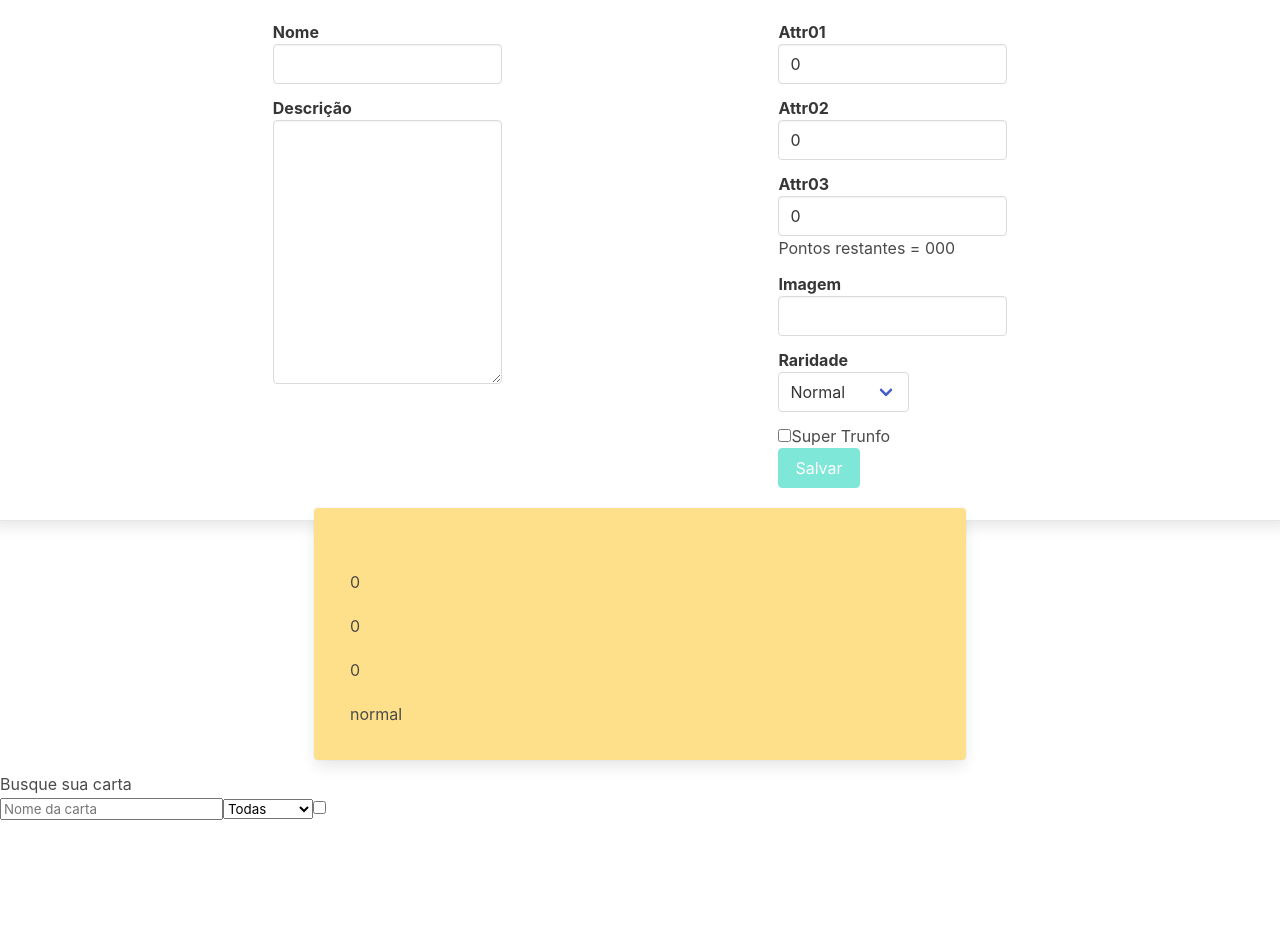
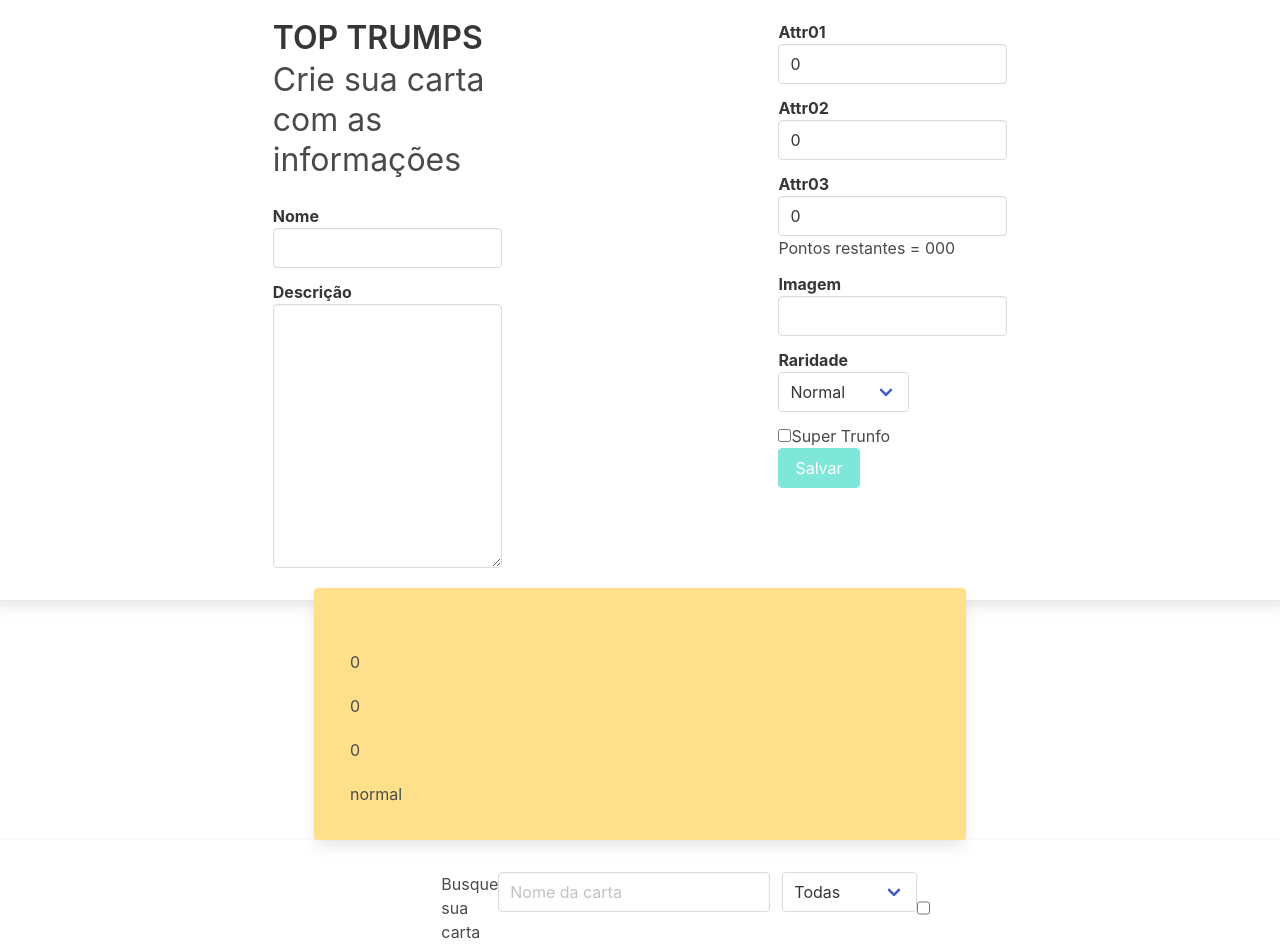
Before and after one commit to lorismilloni/top_trumps, a React (Create React App) app: page / in a window 1280 px wide. Shown: the top 952 px of the page. Before the commit the page ends 820 px from the top, so only its background shows below. Built offline with nearby package versions, Linux system fonts and the light colour scheme.

Commit message:
fix: filterlist and filtercard position in page

```diff
--- a/src/components/Filter.jsx
+++ b/src/components/Filter.jsx
@@ -8,15 +8,21 @@ class Filter extends Component {
     const { onInputChange } = this.props;
 
     return (
-      <div>
+      <div class="box columns">
+        <div class="column"></div>
+        <div class="field is-grouped column">
           <h4>Busque sua carta</h4>
+          <div class="control">
             <input
+              class="input"
               name="filterName"
               type="text"
               placeholder="Nome da carta"
               data-testid="name-filter"
               onChange={ onInputChange }
             />
+          </div>
+          <div class="select">
             <select
               name="filterRare"
               type="select"
@@ -29,12 +35,15 @@ class Filter extends Component {
               <option value="raro">Raro</option>
               <option value="muito raro">Muito Raro</option>
             </select>
+          </div>
           <input
             name="filterTrunfo"
             type="checkbox"
             data-testid="trunfo-filter"
             onChange={ onInputChange }
           />
+        </div>
+        <div class="column"></div>
       </div>
     );
   }
--- a/src/components/FilterList.jsx
+++ b/src/components/FilterList.jsx
@@ -33,6 +33,9 @@ export default class FilterList extends Component {
 
     return (
       <section>
+        <div class="box columns">
+          <div class="column"></div>
+          <div class="column">
           { filterCards.map((card) => (
             <div key={ card.cardName }>
               <Card
@@ -47,6 +50,9 @@ export default class FilterList extends Component {
               </button>
             </div>
           ))}
+          </div>
+          <div class="column"></div>
+        </div>
       </section>);
   }
 }
--- a/src/components/Form.jsx
+++ b/src/components/Form.jsx
@@ -24,6 +24,8 @@ class Form extends Component {
         <div class="box columns">
           <div class="column"></div>
           <div class="column">
+            <h1 class="title">TOP TRUMPS</h1>
+            <h3 class="subtitle is-3">Crie sua carta com as informações</h3>
             <div className="inputs">
               <div class="field is-grouped">
                 <label class="label" htmlFor="Name">
```
Lines whose indentation alone changed are shown as unchanged.
